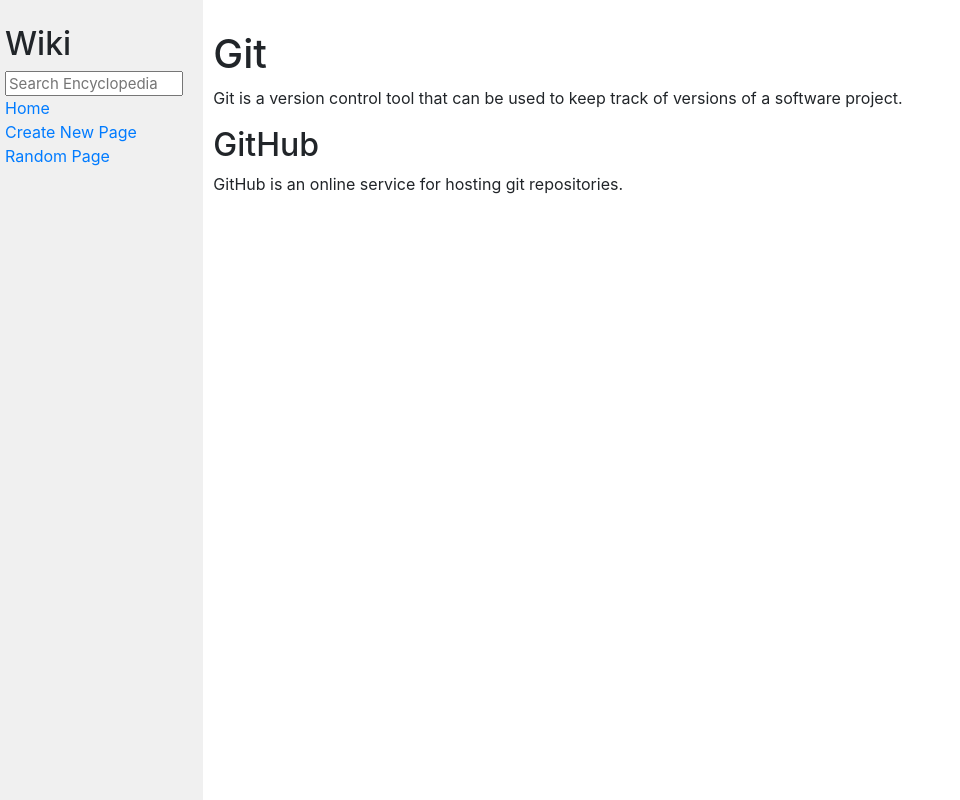
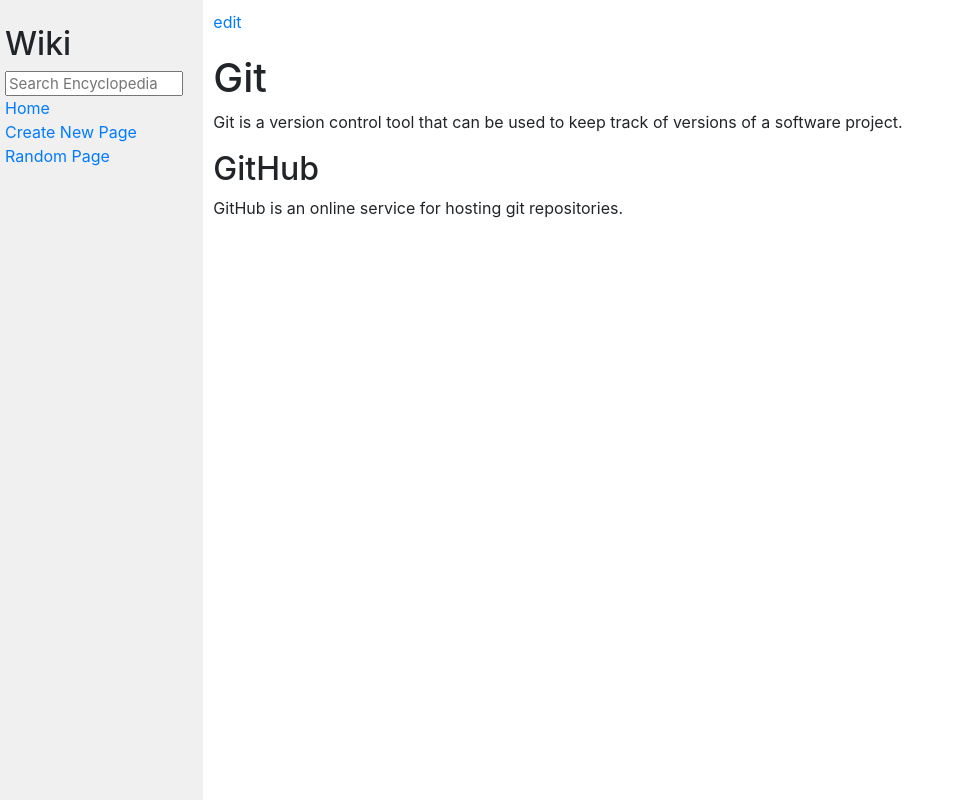
Before and after one commit to RamiIbrahim2002/cs, a Django app: page /random in a window 1280 px wide. Shown: the whole page, without its empty margins (0-960 px from the left). Run offline with Django 3.2, Linux system fonts and the light colour scheme; some libraries are stand-ins or nearby versions.

Commit message:
added edit features

```diff
--- a/Project 1/encyclopedia/forms.py
+++ b/Project 1/encyclopedia/forms.py
@@ -6,3 +6,9 @@ class new_article_form(forms.Form):
         label="Article content",
         widget=forms.Textarea()
     )
+
+class edit_article_form(forms.Form):
+    article_content = forms.CharField(
+        label="Article content",
+        widget=forms.Textarea()
+    )
--- a/Project 1/encyclopedia/templates/encyclopedia/article.html
+++ b/Project 1/encyclopedia/templates/encyclopedia/article.html
@@ -5,5 +5,6 @@
 {% endblock title %}
 
 {% block body %}
+<a href = "{% url 'edit' title=name %}">edit</a>
     {{ markdown | safe}}
 {% endblock body %}
--- a/Project 1/encyclopedia/templates/encyclopedia/error.html
+++ b/Project 1/encyclopedia/templates/encyclopedia/error.html
@@ -7,6 +7,7 @@
 {% block body %}
     <h1>Error</h1>
 
-    <p>requested page was not found</p>
+    <p>{{error}}</p>
+
 
 {% endblock %}
--- a/Project 1/encyclopedia/urls.py
+++ b/Project 1/encyclopedia/urls.py
@@ -7,5 +7,6 @@ urlpatterns = [
     path("wiki/<str:title>/", views.title, name='entry'),
     path("search/", views.search,name="search"),
     path("create/",views.create,name="create"),
-    path("random",views.randome,name="random")
+    path("random",views.randome,name="random"),
+    path("wiki/<str:title>/edit/",views.edit,name="edit")
 ]
--- a/Project 1/encyclopedia/views.py
+++ b/Project 1/encyclopedia/views.py
@@ -3,7 +3,6 @@ from django.shortcuts import render,redirect
 from . import util
 from . import forms
 import random
-from django.core.files import File
 
 def index(request):
     return render(request, "encyclopedia/index.html", {
@@ -70,3 +69,20 @@ def randome(request):
         "name": random_article,
         "markdown": util.convert_to_html(util.get_entry(random_article))
     })
+
+def edit(request,title):
+    if request.method == "POST":
+        form = forms.edit_article_form(request.POST)
+        print(form.is_valid())
+        if form.is_valid():
+            new_content = form.cleaned_data['article_content']
+            util.save_entry(title,new_content)
+            return redirect("entry", title=title)
+    else:
+        form = forms.edit_article_form({
+            'article_content': util.get_entry(title),
+        })
+    return render(request, 'encyclopedia/edit.html', {
+        'form': form,
+        'title': title
+    })
```
Also changed, not shown: Project 1/encyclopedia/templates/encyclopedia/edit.html (added, +14 -0 lines), Project 1/entries/CSS.md (+14 -0 lines), Project 1/entries/new_item.md (+2 -0 lines).
